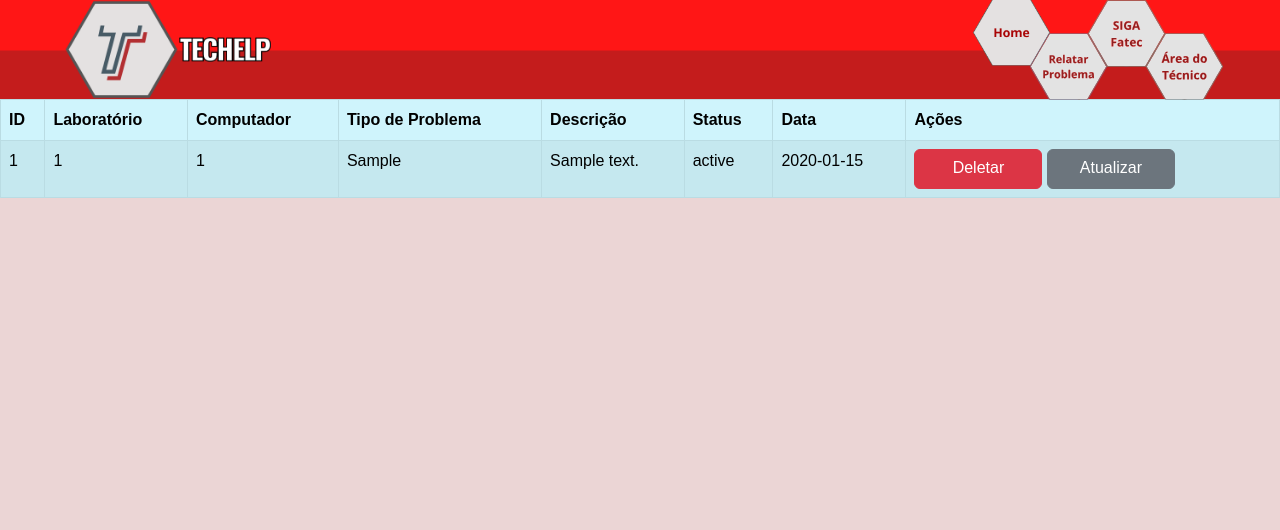
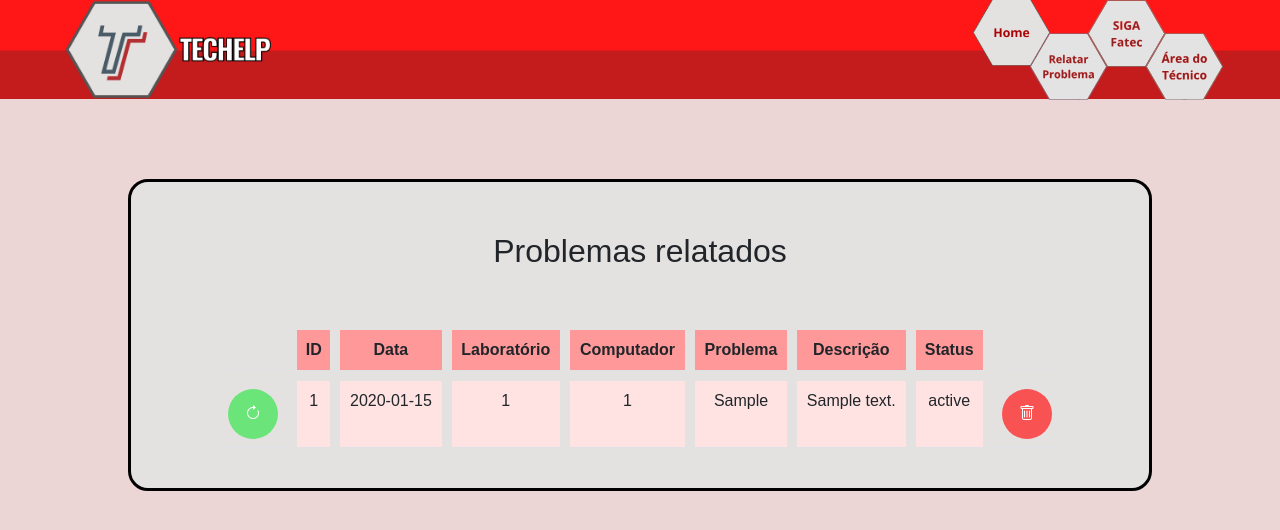
Before and after one commit to BuzzTech-API/API, a Flask app: page /visualizar in a window 1280 px wide. Shown: the top 530 px of the page. Run offline with Flask 2, Linux system fonts and the light colour scheme; a user stored in the database is signed in; tables that the repository leaves empty hold one stand-in row (values such as "Sample post"); some libraries are stand-ins or nearby versions.

Commit message:
Atualização da página de visualizaçãod de problemas ao wireframe

```diff
--- /dev/null
+++ b/src/app/static/css/styles_visualizar.css
@@ -0,0 +1,68 @@
+.central {
+    width: 80%;
+    margin-top: 100px;
+    justify-content: center;
+    align-content: center;
+    display: flex;
+    flex-wrap: wrap;
+    flex-direction: column;
+    background-color: #E4E1E1;
+    margin: 10vh auto;
+    border: black solid 3px;
+    border-radius: 20px;
+    padding: 30px;
+}
+
+.btn {
+    height: 50px;
+    width: 50px;
+    border-radius: 50%;
+    padding: 13px;
+    border: 0;
+}
+
+.updt {
+    background-color: #6BE579;
+}
+
+.updt:hover {
+    opacity: 50%;;
+}
+
+.del {
+    background-color: #F85252;
+}
+
+.del:hover {
+    opacity: 50%;;
+}
+
+.bi {
+    margin: 0%;
+}
+
+.central h1 {
+    margin: 20px;
+    font-size: 2.5vw;
+    text-align: center;
+}
+
+thead {
+    background-color: #FF9999;
+}
+
+tbody {
+    background: #FFE3E3;
+}
+
+tr {
+    border-radius: ;
+}
+
+.table {
+    text-align: center;
+    border-collapse: separate;
+    border-spacing: 10px 10px;
+    width: 90%;
+    margin: 30px 0;
+}
--- a/src/app/templates/base.html
+++ b/src/app/templates/base.html
@@ -6,6 +6,7 @@
     <meta name="viewport" content="width=device-width, initial-scale=1.0">
     <script defer type="text/javascript" src="{{url_for('static', filename='js/java.js')}}"></script>
     <link rel="stylesheet" href="{{url_for('static', filename='css/styleSP.css')}}">
+    <link rel="stylesheet" href="https://cdn.jsdelivr.net/npm/bootstrap-icons@1.9.1/font/bootstrap-icons.css">
     <link
         href="https://cdn.jsdelivr.net/npm/bootstrap@5.2.1/dist/css/bootstrap.min.css"
         rel="stylesheet"
--- a/src/app/templates/home.html
+++ b/src/app/templates/home.html
@@ -41,7 +41,7 @@
             <div class="close" onclick="fechar()">+</div>
             <h1>Login Técnico</h1>
 
-            <form action="" method="post">
+            <form action="login" method="post">
                 <label for="" class="inplogin">E-mail:</label>
                 <br><input class="inp" type="email" name="email" placeholder="Digite seu e-mail">
                 <br><label for="" class="inplogin">Senha:</label>
--- a/src/app/templates/visualizar.html
+++ b/src/app/templates/visualizar.html
@@ -1,20 +1,28 @@
 {% extends 'base.html' %}
 {% block content %}
+<head>
+    <link rel="stylesheet" href="{{url_for('static', filename='css/styles_visualizar.css')}}">
+</head>
 
     <!-- Aqui temos a tabela de visualização-->
-    <table class="table table-info table-bordered table-striped" style="margin-bottom: 0%;">
+    <div class='central'>
+        <h1>Problemas relatados</h1>
+        <table class="table" style="margin-bottom: 0%;">
         <thead>
             <tr>
                 <!-- Aqui fica a parte de identificação das colunas -->
+                {% if current_user.is_authenticated %}
+                <th style="background-color: #E4E1E1;" scope="col" class="espaço"></th>
+                {% endif %}
                 <th scope="col" class="espaço">ID</th>
+                <th scope="col" class="espaço">Data</th>
                 <th scope="col" class="espaço">Laboratório</th>
                 <th scope="col" class="espaço">Computador</th>
-                <th scope="col" class="espaço">Tipo de Problema</th>
+                <th scope="col" class="espaço">Problema</th>
                 <th scope="col" class="espaço">Descrição</th>
                 <th scope="col" class="espaço">Status</th>
-                <th scope="col" class="espaço">Data</th>
                 {% if current_user.is_authenticated %}
-                <th scope="col" class="espaço">Ações</th>
+                <th style="background-color: #E4E1E1;" scope="col" class="espaço"></th>
                 {% endif %}
             </tr>
         </thead>
@@ -22,20 +30,29 @@
         <!-- Aqui tem um for para conseguir colocar na tabela somente as informações da cada campo não o banco em formato de lista-->
         {% for item in tabela %}
         <tr>
-            <td>{{item.id}}</td>
+            {% if current_user.is_authenticated %}
+            <td style="background-color: #E4E1E1;">
+                <a class="btn updt btn-secondary"href='/atualizar/{{item.id}}'><i class="bi bi-arrow-clockwise"></i></a>
+            </td>
+            {% endif %}
+            <td class='dados'>{{item.id}}</td>
+            <td>{{item.time_created}}</td>
             <td>{{item.lab}}</td>
             <td>{{item.comp}}</td>
             <td>{{item.problem}}</td>
             <td>{{item.description}}</td>
             <td>{{item.status}}</td>
-            <td>{{item.time_created}}</td>
             <!-- Por último você tem os botões com a referencia de sua respectiva função no caso o caminho que você atribui no route das funções atualizar e deletar no app.py-->
             {% if current_user.is_authenticated %}
-            <td><a class="btn btn-danger" href='/deletar/{{item.id}}'><i class="bi bi-trash"></i>Deletar</a>
-            <a class="btn btn-secondary"href='/atualizar/{{item.id}}'><i class="bi bi-arrow-clockwise"></i>Atualizar</a></td>
+            <td style="background-color: #E4E1E1;">
+                <a class="btn del btn-danger" href='/deletar/{{item.id}}'>
+                    <i class="bi bi-trash"></i>
+                </a>
+            </td>
             {% endif %}
         </tr>
         {% endfor %}
         </tbody>
         </table>
+    </div>
 {% endblock %}
```
Also changed, not shown: 1 other file.
